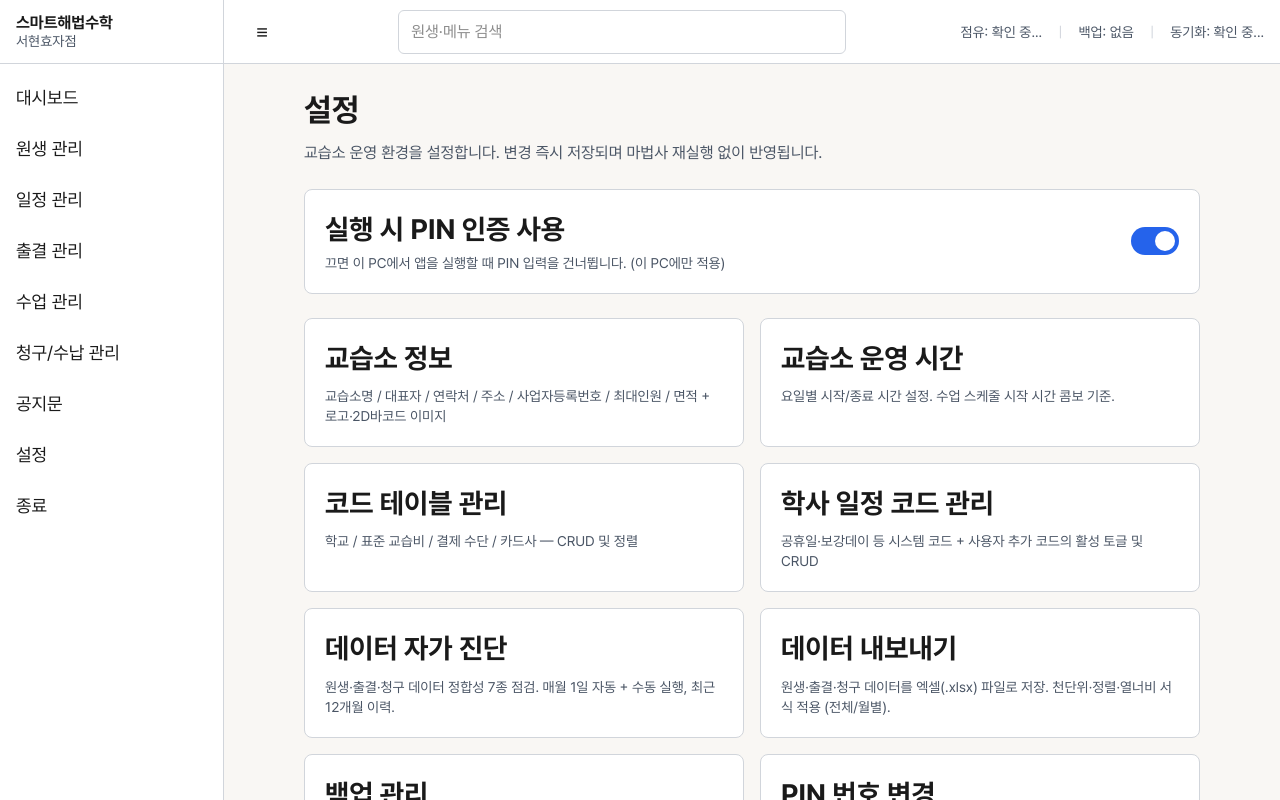
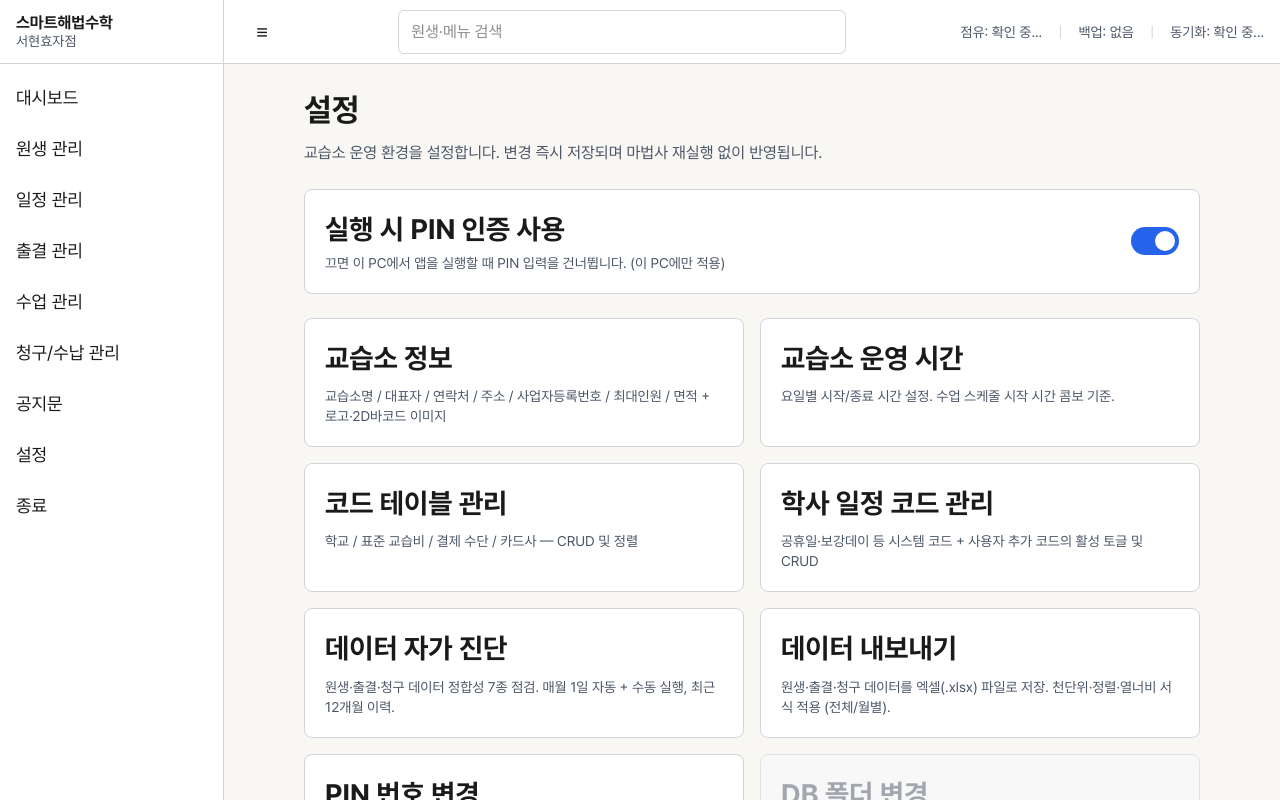
Before and after one commit to mailtome7072/SmartHB, a Next.js app: page /settings in a window 1280 px wide. Built offline with nearby package versions, Linux system fonts and the light colour scheme.

Commit message:
feat(ui): T5 — 설정 카드 순서 조정 (PIN↔백업)
- PIN 번호 변경을 백업 관리 위치로 이동
- 백업 관리를 카드 목록 맨 끝으로 이동

Co-Authored-By: Claude Opus 4.8 (1M context) <noreply@anthropic.com>

```diff
--- a/src/app/settings/page.tsx
+++ b/src/app/settings/page.tsx
@@ -52,11 +52,6 @@ const CARDS: SettingCard[] = [
     description: '원생·출결·청구 데이터를 엑셀(.xlsx) 파일로 저장. 천단위·정렬·열너비 서식 적용 (전체/월별).',
   },
   {
-    href: '/settings/backup',
-    title: '백업 관리',
-    description: '자동 백업 목록 확인 + 복원 리허설. 백업이 실제로 복원 가능한지 운영 데이터 영향 없이 검증.',
-  },
-  {
     href: '/settings/pin',
     title: 'PIN 번호 변경',
     description: '현재 6자리 PIN 확인 후 새 PIN 으로 변경합니다. (변경 즉시 적용)',
@@ -66,6 +61,11 @@ const CARDS: SettingCard[] = [
     title: 'DB 폴더 변경',
     description: '데이터가 저장되는 클라우드 동기화 폴더(DB 위치)를 재지정합니다. (Sprint 16 제공 예정)',
     disabledHint: 'Sprint 16 제공 예정',
+  },
+  {
+    href: '/settings/backup',
+    title: '백업 관리',
+    description: '자동 백업 목록 확인 + 복원 리허설. 백업이 실제로 복원 가능한지 운영 데이터 영향 없이 검증.',
   },
 ]
 
```
